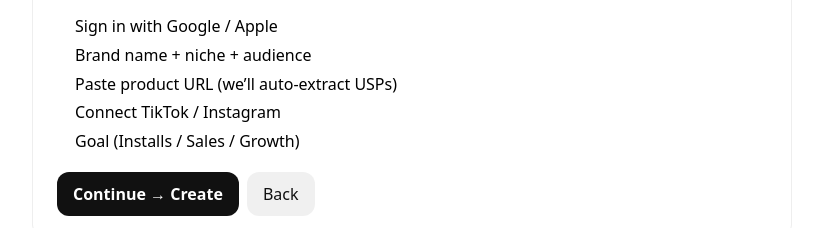
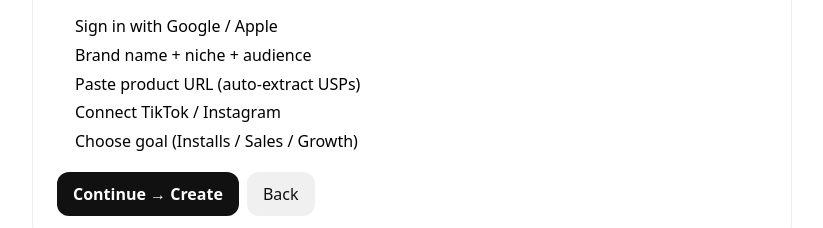
Before and after one commit to Yr1008/vera, a Next.js app: page /onboarding in a window 1280 px wide. Shown: the part 354-582 px from the top of the page, without its empty margins (228-1051 px from the left). Built offline with nearby package versions, Linux system fonts and the light colour scheme.

Commit message:
Update onboarding.js

```diff
--- a/pages/onboarding.js
+++ b/pages/onboarding.js
@@ -7,9 +7,9 @@ export default function Onboarding() {
         <ol style={{lineHeight:1.8,marginLeft:18}}>
           <li>Sign in with Google / Apple</li>
           <li>Brand name + niche + audience</li>
-          <li>Paste product URL (we’ll auto-extract USPs)</li>
+          <li>Paste product URL (auto-extract USPs)</li>
           <li>Connect TikTok / Instagram</li>
-          <li>Goal (Installs / Sales / Growth)</li>
+          <li>Choose goal (Installs / Sales / Growth)</li>
         </ol>
         <div style={{marginTop:16,display:"flex",gap:8}}>
           <a href="/create" style={{padding:"10px 16px",background:"#111",color:"#fff",borderRadius:12,textDecoration:"none",fontWeight:600}}>Continue → Create</a>
```
